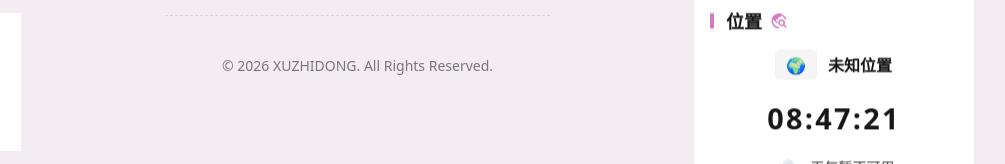
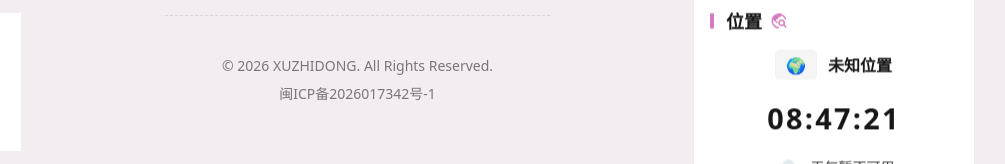
Before and after one commit to lixuwei2005-star/personal-website, an Astro site: page / in a window 1280 px wide. Shown: the part 441-605 px from the top of the page, 275-1280 px from the left. Built offline with nearby package versions, Linux system fonts and the light colour scheme; Astro itself is replaced by a stand-in of ours; some packages are replaced by stand-ins of ours; no server answers; a web font is replaced by a local one.

Commit message:
Add ICP filing number to footer

```diff
--- a/src/components/organisms/footer/Footer.astro
+++ b/src/components/organisms/footer/Footer.astro
@@ -50,6 +50,9 @@ if (footerConfig.enable) {
 			&copy; <span id="copyright-year">{currentYear}</span>
 			<span data-footer-profile-name>{footerDisplayName}</span>. All Rights Reserved.
 		</div>
+		<div class="mb-2">
+			<a href="https://beian.miit.gov.cn" target="_blank" rel="noopener noreferrer" class="hover:text-[var(--primary)] transition">闽ICP备2026017342号-1</a>
+		</div>
 	</div>
 </div>
 
```
